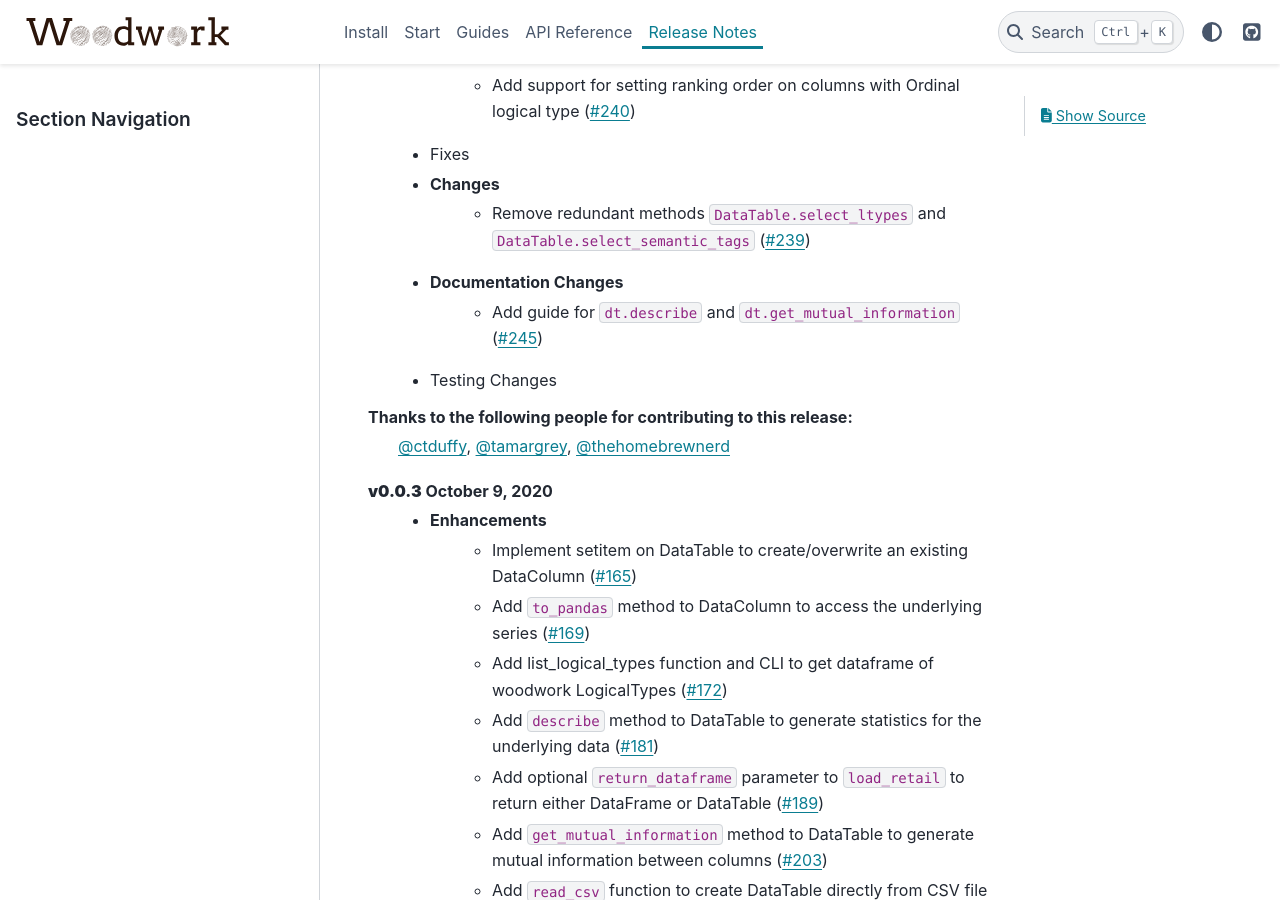
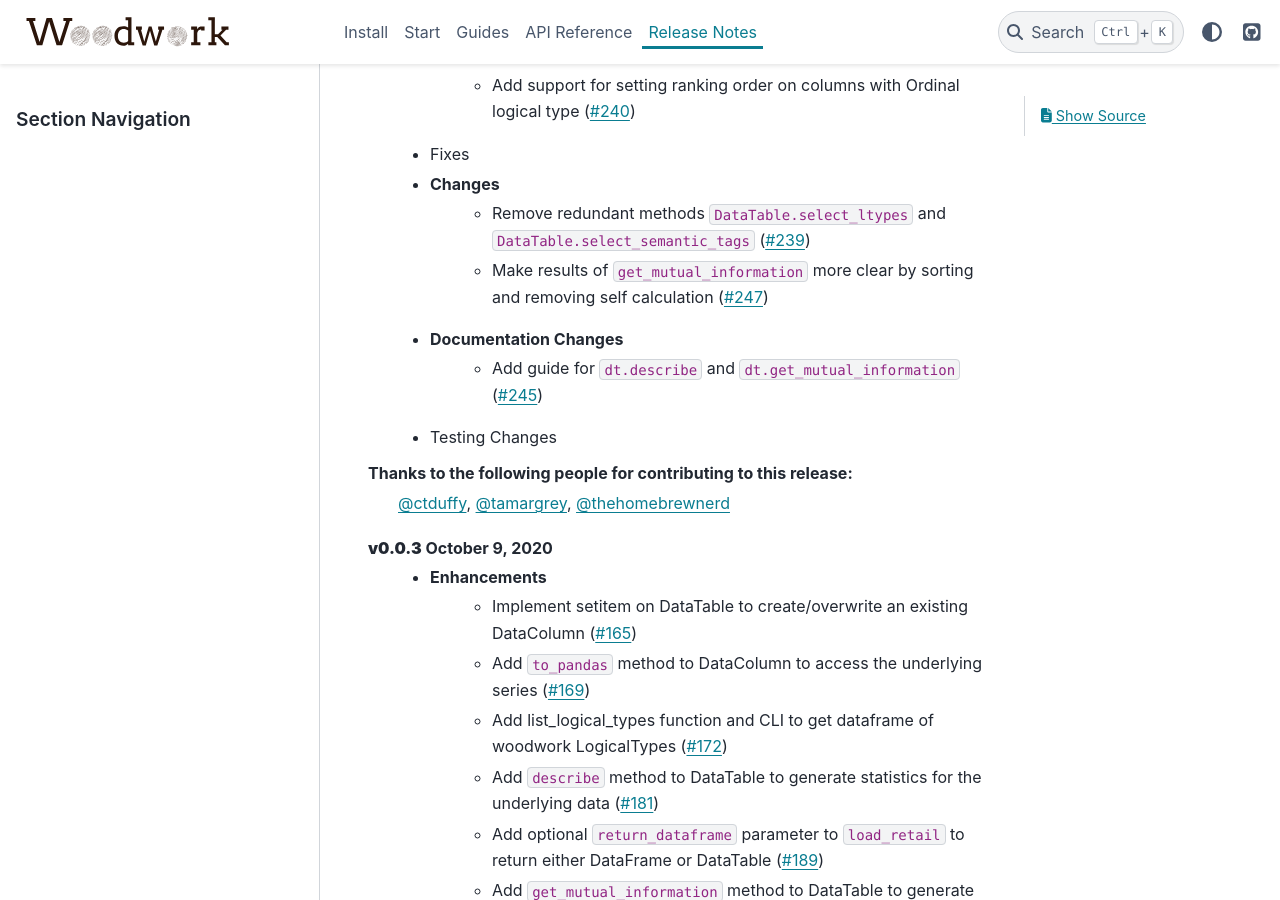
Before and after one commit to alteryx/woodwork, a Sphinx documentation site: the page built from docs/source/release_notes.rst, in a window 1280 px wide and 900 px high, scrolled down 310 px. Built offline with Sphinx 7.4.7 and the PyData theme 0.15.4, drawn with Linux system fonts in a browser that asks for light colours; comment, search, counter and statistics services are not loaded.

Commit message:
Add release note

```diff
--- a/docs/source/release_notes.rst
+++ b/docs/source/release_notes.rst
@@ -10,6 +10,7 @@ Release Notes
     * Fixes
     * Changes
         * Remove redundant methods ``DataTable.select_ltypes`` and ``DataTable.select_semantic_tags`` (:pr:`239`)
+        * Make results of ``get_mutual_information`` more clear by sorting and removing self calculation (:pr:`247`)
     * Documentation Changes
         * Add guide for ``dt.describe`` and ``dt.get_mutual_information`` (:pr:`245`)
     * Testing Changes
```
